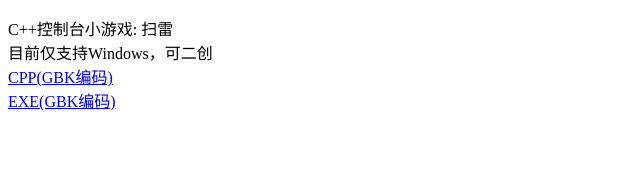
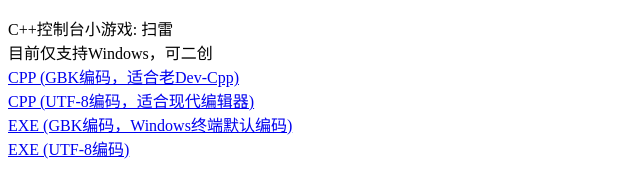
Before and after one commit to pvzsvt/pvzsvt.github.io, a plain HTML site: page index.html in a window 1280 px wide. Shown: the whole page, without its empty margins (0-640 px from the left). Drawn offline with Linux system fonts and the light colour scheme.

Commit message:
Update links for C++ and EXE files in index.html

```diff
--- a/index.html
+++ b/index.html
@@ -1,14 +1,17 @@
 <!DOCTYPE html>
-<html>
+<html lang="zh-CN">
   <head>
+    <meta charset="UTF-8">
     <title>wzy</title>
   </head>
   <body>
     <p>
       C++控制台小游戏: 扫雷<br>
       目前仅支持Windows，可二创<br>
-      <a href="/projects/wzysolay.cpp">CPP(GBK编码)</a><br>
-      <a href="/projects/wzysolay.exe">EXE(GBK编码)</a>
+      <a href="/projects/wzysolay/wzysolay_gbk.cpp" download="wzysolay.cpp">CPP (GBK编码，适合老Dev-Cpp)</a><br>
+      <a href="/projects/wzysolay/wzysolay_utf8.cpp" download="wzysolay.cpp">CPP (UTF-8编码，适合现代编辑器)</a><br>
+      <a href="/projects/wzysolay/wzysolay_gbk.exe" download="wzysolay.exe">EXE (GBK编码，Windows终端默认编码)</a><br>
+      <a href="/projects/wzysolay/wzysolay_utf8.exe" download="wzysolay.exe">EXE (UTF-8编码)</a><br>
     </p>
   </body>
 </html>
```
